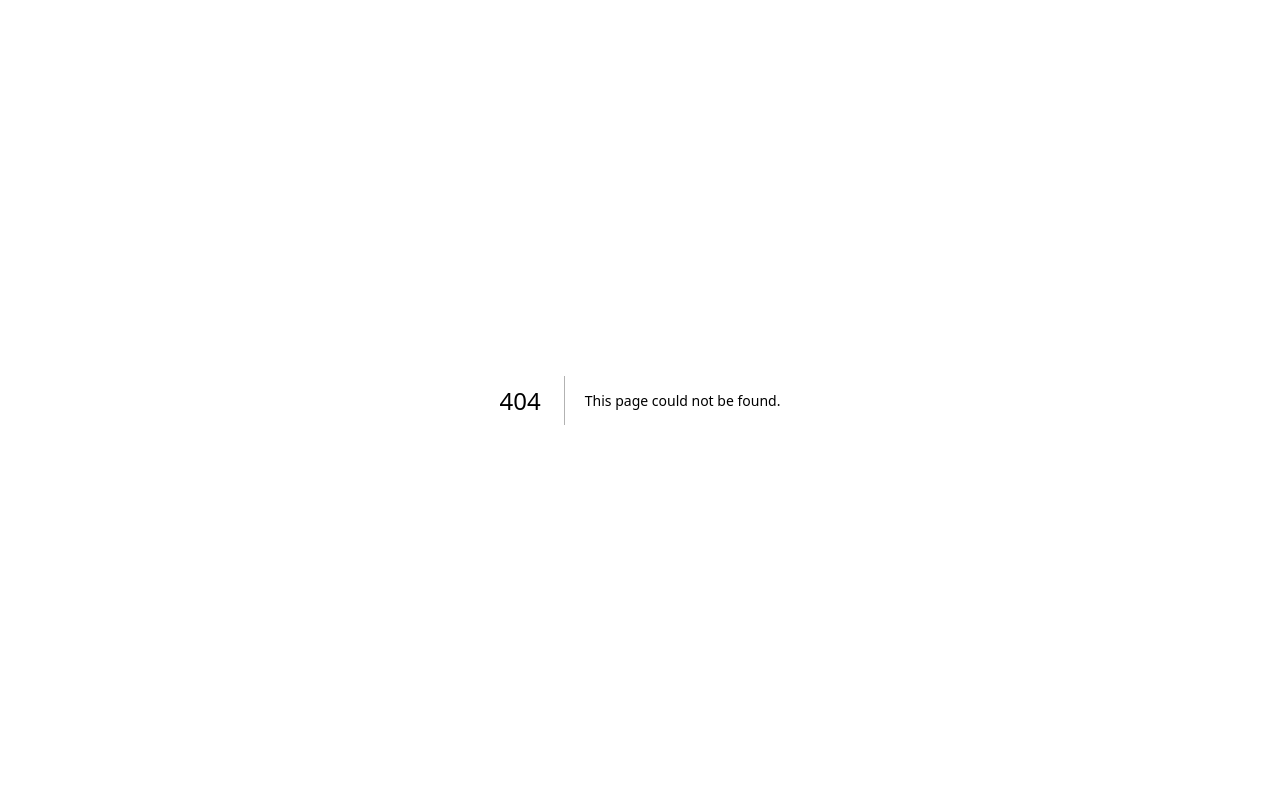
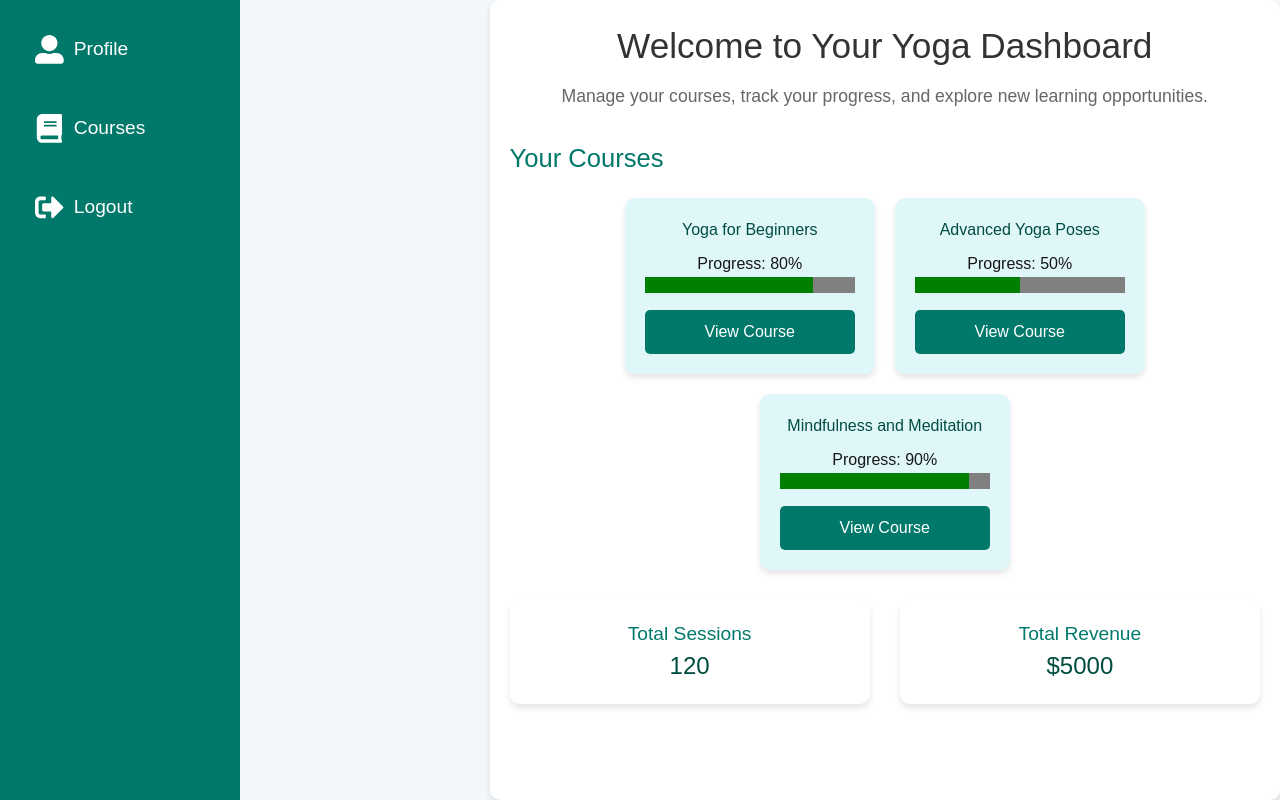
Before and after one commit to TechAyushChauhan/Physiyoga-update, a Next.js app: page /dashboard in a window 1280 px wide. Before the commit this address had no page. Built offline with nearby package versions, Linux system fonts and the light colour scheme.

Commit message:
comiting dashboard

```diff
--- a/package.json
+++ b/package.json
@@ -21,6 +21,7 @@
     "react": "^18.3.1",
     "react-dom": "^18.3.1",
     "react-hot-toast": "^2.4.1",
+    "react-icons": "^5.3.0",
     "react-toastify": "^10.0.6"
   },
   "devDependencies": {
--- /dev/null
+++ b/src/app/dashboard/Dashboard.css
@@ -0,0 +1,171 @@
+/* src/app/dashboard/Dashboard.css */
+.text-description{
+    color: black;
+}
+/* src/app/dashboard/Dashboard.css */
+
+/* Container for the entire dashboard */
+.dashboard-container {
+    display: flex;
+    min-height: 100vh;
+    background-color: #f4f7fa;
+  }
+
+  /* Sidebar for navigation */
+  .sidebar {
+    width: 250px;
+    background-color: #00796b;
+    color: white;
+    padding: 20px;
+    display: flex;
+    flex-direction: column;
+    align-items: flex-start;
+    height: 100vh;
+  }
+
+  .sidebar-item {
+    display: flex;
+    align-items: center;
+    padding: 15px;
+    width: 100%;
+    font-size: 1.2em;
+    cursor: pointer;
+    margin-bottom: 20px;
+    transition: background-color 0.3s ease;
+  }
+
+  .sidebar-item:hover {
+    background-color: #004d40;
+  }
+
+  .sidebar-item span {
+    margin-left: 10px;
+  }
+
+  .sidebar-item svg {
+    font-size: 1.5em;
+  }
+
+  /* Main content area */
+  .main-content {
+    flex-grow: 1;
+    padding: 20px;
+    background-color: white;
+    border-radius: 10px;
+    box-shadow: 0 4px 6px rgba(0, 0, 0, 0.1);
+    margin-left: 250px; /* Sidebar width */
+  }
+
+  h2 {
+    text-align: center;
+    color: #333;
+    font-size: 2.2em;
+  }
+
+  .text-description {
+    text-align: center;
+    color: #666;
+    font-size: 1.1em;
+    margin-top: 10px;
+  }
+
+  .dashboard-courses {
+    margin-top: 30px;
+  }
+
+  h3 {
+    font-size: 1.6em;
+    color: #00796b;
+    margin-bottom: 20px;
+  }
+
+  .course-list {
+    display: flex;
+    flex-wrap: wrap;
+    gap: 20px;
+    justify-content: center;
+  }
+
+  .course-card {
+    background-color: #e0f7fa;
+    padding: 20px;
+    border-radius: 10px;
+    box-shadow: 0 4px 6px rgba(0, 0, 0, 0.1);
+    width: 250px;
+    text-align: center;
+    transition: transform 0.3s ease;
+  }
+
+  .course-card:hover {
+    transform: translateY(-10px);
+  }
+
+  .course-card h4 {
+    margin-bottom: 10px;
+    color: #004d40;
+  }
+
+  .course-progress {
+    margin-bottom: 10px;
+  }
+
+  .course-progress progress {
+    width: 100%;
+  }
+
+  .btn-view-course {
+    background-color: #00796b;
+    color: white;
+    padding: 10px 20px;
+    border: none;
+    border-radius: 5px;
+    cursor: pointer;
+    text-align: center;
+    width: 100%;
+  }
+
+  .btn-view-course:hover {
+    background-color: #004d40;
+  }
+
+  .stat-cards {
+    display: flex;
+    justify-content: space-between;
+    margin-top: 30px;
+  }
+
+  .stat-card {
+    background-color: #ffffff;
+    padding: 20px;
+    width: 48%;
+    text-align: center;
+    border-radius: 10px;
+    box-shadow: 0 4px 6px rgba(0, 0, 0, 0.1);
+  }
+
+  .stat-card h4 {
+    font-size: 1.2em;
+    color: #00796b;
+  }
+
+  .stat-card p {
+    font-size: 1.5em;
+    color: #004d40;
+  }
+
+  .btn-logout {
+    margin-top: 30px;
+    display: block;
+    width: 100%;
+    padding: 10px;
+    background-color: #00796b;
+    color: white;
+    font-size: 1.2em;
+    border: none;
+    border-radius: 5px;
+    cursor: pointer;
+  }
+
+  .btn-logout:hover {
+    background-color: #004d40;
+  }
--- /dev/null
+++ b/src/app/dashboard/page.tsx
@@ -0,0 +1,88 @@
+"use client";
+
+import React, { useState, useEffect } from "react";
+import { useRouter } from "next/navigation";
+import "./Dashboard.css"; // Ensure you add appropriate styles
+import { FaUserAlt, FaBook, FaSignOutAlt } from "react-icons/fa"; // Importing icons for a polished look
+
+// Dummy course data
+const courses = [
+  { id: 1, name: "Yoga for Beginners", progress: 80 },
+  { id: 2, name: "Advanced Yoga Poses", progress: 50 },
+  { id: 3, name: "Mindfulness and Meditation", progress: 90 },
+];
+
+const Dashboard: React.FC = () => {
+  const [userCourses, setUserCourses] = useState(courses); // Set user courses
+  const router = useRouter();
+
+  useEffect(() => {
+    // Fetch the user's course data from the API or local storage (for this demo, using dummy data)
+    // Example: setUserCourses(fetchedCourses);
+  }, []);
+
+  const handleLogout = () => {
+    localStorage.removeItem("token"); // Remove the token on logout
+    router.push("/login"); // Redirect to the login page after logout
+  };
+
+  return (
+    <div className="dashboard-container">
+      <div className="sidebar">
+        <div className="sidebar-item">
+          <FaUserAlt />
+          <span>Profile</span>
+        </div>
+        <div className="sidebar-item">
+          <FaBook />
+          <span>Courses</span>
+        </div>
+        <div className="sidebar-item" onClick={handleLogout}>
+          <FaSignOutAlt />
+          <span>Logout</span>
+        </div>
+      </div>
+
+      <div className="main-content">
+        <h2>Welcome to Your Yoga Dashboard</h2>
+        <p className="text-description">
+          Manage your courses, track your progress, and explore new learning opportunities.
+        </p>
+
+        <div className="dashboard-courses">
+          <h3>Your Courses</h3>
+          <div className="course-list">
+            {userCourses.map((course) => (
+              <div key={course.id} className="course-card">
+                <h4>{course.name}</h4>
+                <div className="course-progress">
+                  <p>Progress: {course.progress}%</p>
+                  <progress value={course.progress} max={100}></progress>
+                </div>
+                <button
+                  className="btn-view-course"
+                  onClick={() => router.push(`/course/${course.id}`)}
+                >
+                  View Course
+                </button>
+              </div>
+            ))}
+          </div>
+        </div>
+
+        <div className="stat-cards">
+          <div className="stat-card">
+            <h4>Total Sessions</h4>
+            <p>120</p>
+          </div>
+          <div className="stat-card">
+            <h4>Total Revenue</h4>
+            <p>$5000</p>
+          </div>
+        </div>
+      </div>
+    </div>
+  );
+};
+
+export default Dashboard;
--- a/src/app/register/page.tsx
+++ b/src/app/register/page.tsx
@@ -1,5 +1,4 @@
 "use client";
-
 
 import React, { useState, ChangeEvent, FormEvent } from "react";
 import { useRouter } from "next/navigation";
@@ -9,6 +8,7 @@ interface FormData {
   username: string;
   password: string;
   confirmPassword: string;
+  mobileOrEmail: string;  // New field for mobile number or email
 }
 
 const Register: React.FC = () => {
@@ -16,6 +16,7 @@ const Register: React.FC = () => {
     username: "",
     password: "",
     confirmPassword: "",
+    mobileOrEmail: "",  // Initialize new field
   });
   const [error, setError] = useState<string>("");
   const [success, setSuccess] = useState<string>("");
@@ -34,10 +35,10 @@ const Register: React.FC = () => {
     setError("");
     setSuccess("");
 
-    const { username, password, confirmPassword } = formData;
+    const { username, password, confirmPassword, mobileOrEmail } = formData;
 
     // Basic validation
-    if (username === "" || password === "" || confirmPassword === "") {
+    if (username === "" || password === "" || confirmPassword === "" || mobileOrEmail === "") {
       setError("All fields are required.");
       return;
     }
@@ -46,6 +47,8 @@ const Register: React.FC = () => {
       setError("Passwords do not match.");
       return;
     }
+
+    // You can add further validation for mobileOrEmail here, if needed
 
     // Simulate successful registration (replace with actual registration logic)
     localStorage.setItem("token", "dummyToken"); // Simulated token
@@ -102,6 +105,17 @@ const Register: React.FC = () => {
               required
             />
           </div>
+          <div className="form-group">
+            <label htmlFor="mobileOrEmail">Mobile Number or Email</label>
+            <input
+              type="text"
+              id="mobileOrEmail"
+              name="mobileOrEmail"
+              value={formData.mobileOrEmail}
+              onChange={handleChange}
+              required
+            />
+          </div>
           {error && <p className="error-message">{error}</p>}
           {success && <p className="success-message">{success}</p>}
           <button type="submit" className="btn">
```
Also changed, not shown: 1 other file (tests, documents, lock files or other folders).
